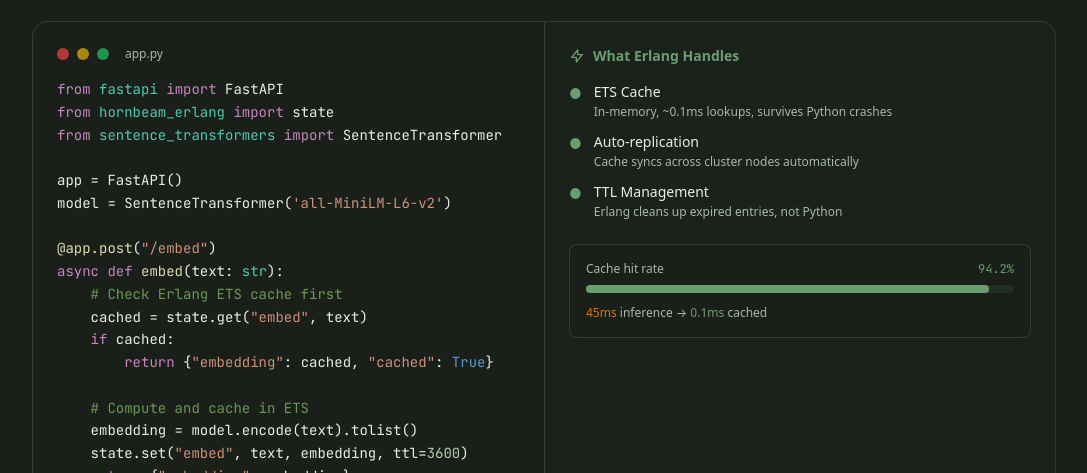
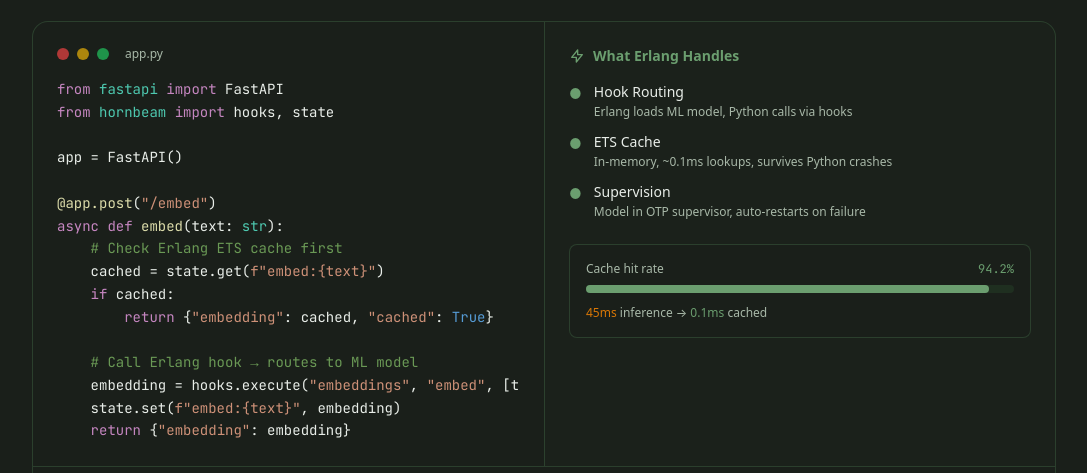
Before and after one commit to benoitc/hornbeam, an Astro site in the folder website/: page / in a window 1280 px wide. Shown: the part 1424-1897 px from the top of the page, without its empty margins (96-1183 px from the left). Built offline with nearby package versions, Linux system fonts and the light colour scheme; Astro itself is replaced by a stand-in of ours.

Commit message:
Update ML caching demo to show hook-based architecture

```diff
--- a/website/src/pages/index.astro
+++ b/website/src/pages/index.astro
@@ -154,22 +154,20 @@
                 <span class="ml-2 text-xs text-hb-muted">app.py</span>
               </div>
               <pre class="text-sm leading-relaxed"><code class="text-hb-text"><span class="text-[#c586c0]">from</span> <span class="text-[#4ec9b0]">fastapi</span> <span class="text-[#c586c0]">import</span> FastAPI
-<span class="text-[#c586c0]">from</span> <span class="text-[#4ec9b0]">hornbeam_erlang</span> <span class="text-[#c586c0]">import</span> state
-<span class="text-[#c586c0]">from</span> <span class="text-[#4ec9b0]">sentence_transformers</span> <span class="text-[#c586c0]">import</span> SentenceTransformer
+<span class="text-[#c586c0]">from</span> <span class="text-[#4ec9b0]">hornbeam</span> <span class="text-[#c586c0]">import</span> hooks, state
 
 app = FastAPI()
-model = SentenceTransformer(<span class="text-[#ce9178]">'all-MiniLM-L6-v2'</span>)
 
 <span class="text-[#dcdcaa]">@app.post</span>(<span class="text-[#ce9178]">"/embed"</span>)
 <span class="text-[#c586c0]">async def</span> <span class="text-[#dcdcaa]">embed</span>(text: <span class="text-[#4ec9b0]">str</span>):
     <span class="text-[#6a9955]"># Check Erlang ETS cache first</span>
-    cached = state.get(<span class="text-[#ce9178]">"embed"</span>, text)
+    cached = state.get(<span class="text-[#ce9178]">f"embed:{'{'}text{'}'}"</span>)
     <span class="text-[#c586c0]">if</span> cached:
         <span class="text-[#c586c0]">return</span> {'{'}<span class="text-[#ce9178]">"embedding"</span>: cached, <span class="text-[#ce9178]">"cached"</span>: <span class="text-[#569cd6]">True</span>{'}'}
 
-    <span class="text-[#6a9955]"># Compute and cache in ETS</span>
-    embedding = model.encode(text).tolist()
-    state.set(<span class="text-[#ce9178]">"embed"</span>, text, embedding, ttl=<span class="text-[#b5cea8]">3600</span>)
+    <span class="text-[#6a9955]"># Call Erlang hook → routes to ML model</span>
+    embedding = hooks.execute(<span class="text-[#ce9178]">"embeddings"</span>, <span class="text-[#ce9178]">"embed"</span>, [text])
+    state.set(<span class="text-[#ce9178]">f"embed:{'{'}text{'}'}"</span>, embedding)
     <span class="text-[#c586c0]">return</span> {'{'}<span class="text-[#ce9178]">"embedding"</span>: embedding{'}'}</code></pre>
             </div>
 
@@ -185,6 +183,13 @@
                 <li class="flex items-start gap-3">
                   <span class="text-hb-green-light mt-0.5">●</span>
                   <div>
+                    <span class="text-hb-text font-medium">Hook Routing</span>
+                    <p class="text-hb-muted text-xs mt-0.5">Erlang loads ML model, Python calls via hooks</p>
+                  </div>
+                </li>
+                <li class="flex items-start gap-3">
+                  <span class="text-hb-green-light mt-0.5">●</span>
+                  <div>
                     <span class="text-hb-text font-medium">ETS Cache</span>
                     <p class="text-hb-muted text-xs mt-0.5">In-memory, ~0.1ms lookups, survives Python crashes</p>
                   </div>
@@ -192,15 +197,8 @@
                 <li class="flex items-start gap-3">
                   <span class="text-hb-green-light mt-0.5">●</span>
                   <div>
-                    <span class="text-hb-text font-medium">Auto-replication</span>
-                    <p class="text-hb-muted text-xs mt-0.5">Cache syncs across cluster nodes automatically</p>
-                  </div>
-                </li>
-                <li class="flex items-start gap-3">
-                  <span class="text-hb-green-light mt-0.5">●</span>
-                  <div>
-                    <span class="text-hb-text font-medium">TTL Management</span>
-                    <p class="text-hb-muted text-xs mt-0.5">Erlang cleans up expired entries, not Python</p>
+                    <span class="text-hb-text font-medium">Supervision</span>
+                    <p class="text-hb-muted text-xs mt-0.5">Model in OTP supervisor, auto-restarts on failure</p>
                   </div>
                 </li>
               </ul>
```
Also changed, not shown: examples/demo/README.md.
